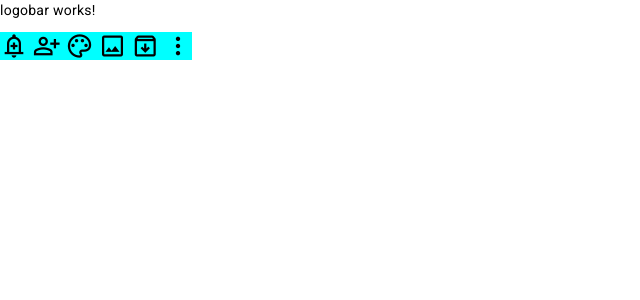
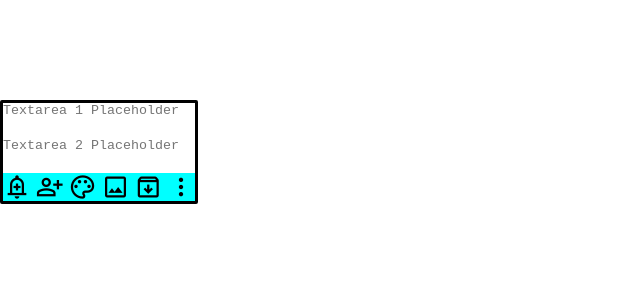
Before and after one commit to amritanand-py/FunDoNotesUI, an Angular app: page / in a window 1280 px wide. Shown: the top 300 px of the page, without its empty margins (0-640 px from the left). Built offline with nearby package versions, Linux system fonts and the light colour scheme.

Commit message:
Dynamic notecard ready

```diff
--- a/src/app/Components/logobar/logobar.component.html
+++ b/src/app/Components/logobar/logobar.component.html
@@ -1,4 +1,4 @@
-<p>logobar works!</p>
+
 <div id="logobar">
     <a class="material-symbols-outlined">
         add_alert
--- a/src/app/Components/notes-card/notes-card.component.css
+++ b/src/app/Components/notes-card/notes-card.component.css
@@ -0,0 +1,30 @@
+* {
+  margin: 0;
+  padding: 0;
+}
+#carddiv{
+  width: 100%;
+}
+textarea {
+
+  flex: 1; /* Let textarea grow to fill available space */
+  resize: none;
+  outline: none;
+  border: none;
+  width: 100%;
+}
+textarea:focus{
+  outline: none;
+}
+
+#notescard {
+  width: 15vw;
+  border-style: solid;
+  border-color: black;
+  border-radius: 2px;
+  display: flex;
+  flex-direction: column;
+  align-items: center;
+  justify-content: center;
+
+}
--- a/src/app/Components/notes-card/notes-card.component.html
+++ b/src/app/Components/notes-card/notes-card.component.html
@@ -1 +1,12 @@
-<p>notes-card works!</p>
+<br><br><br><br><br>
+<div id="notescard">
+
+    <div id="carddiv">
+        <textarea [(ngModel)]="textarea1Content" (input)="adjustTextareaHeight('textarea1', $event)" placeholder="Textarea 1 Placeholder"></textarea>
+    <!-- </div>
+    <div id="notesbody-Card" class="textfield"> -->
+        <textarea [(ngModel)]="textarea2Content" (input)="adjustTextareaHeight('textarea2', $event)" placeholder="Textarea 2 Placeholder"></textarea>
+    </div>
+    <div id="notesFooter"><app-logobar></app-logobar></div>
+
+</div>
--- a/src/app/Components/notes-card/notes-card.component.ts
+++ b/src/app/Components/notes-card/notes-card.component.ts
@@ -6,5 +6,12 @@ import { Component } from '@angular/core';
   styleUrl: './notes-card.component.css'
 })
 export class NotesCardComponent {
+  textarea1Content: string = '';
+  textarea2Content: string = '';
 
+  adjustTextareaHeight(textareaId: string, event: any) {
+    const textarea = event.target;
+    textarea.style.height = 'auto';
+    textarea.style.height = textarea.scrollHeight + 'px';
+  }
 }
--- a/src/app/app.component.html
+++ b/src/app/app.component.html
@@ -13,4 +13,4 @@
         <!-- <app-navbar (toggleSidebar)="toggleSidebar()"></app-navbar>
         <app-sidebar [isSidebarOpen]="isSidebarOpen"></app-sidebar> -->
 
-<app-logobar></app-logobar>
+<app-notes-card></app-notes-card>
```
